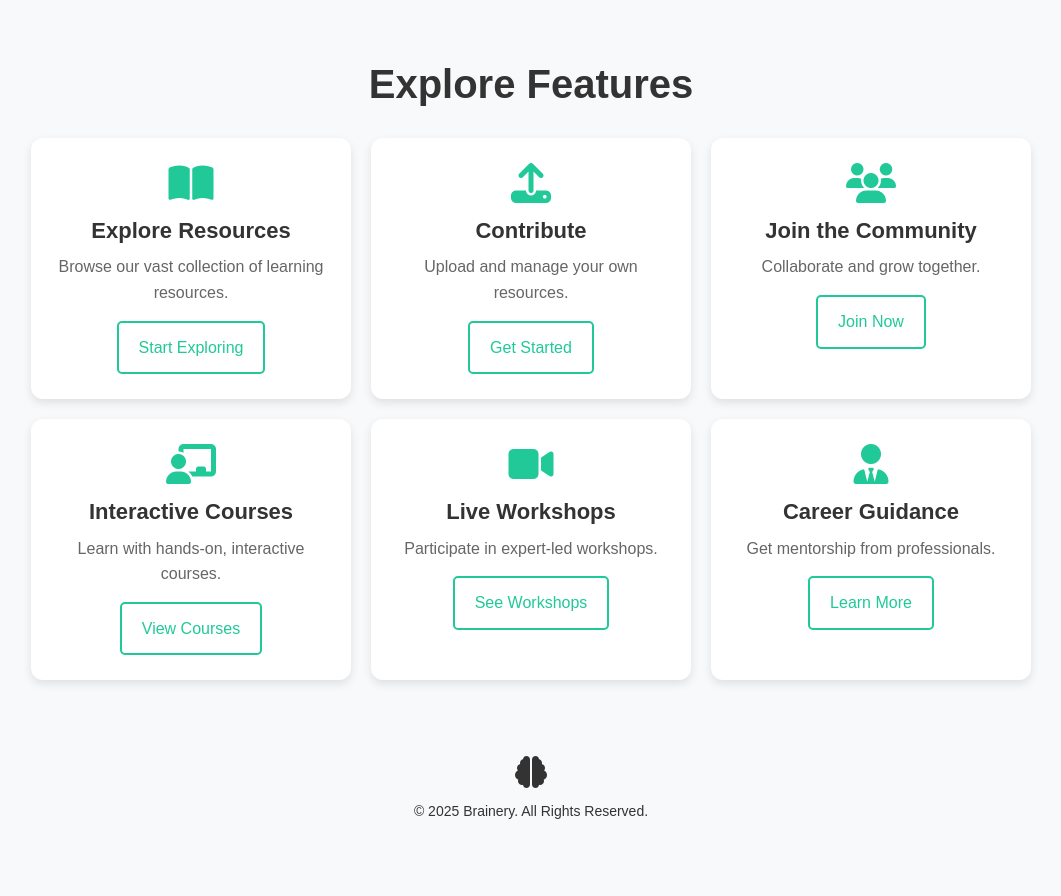
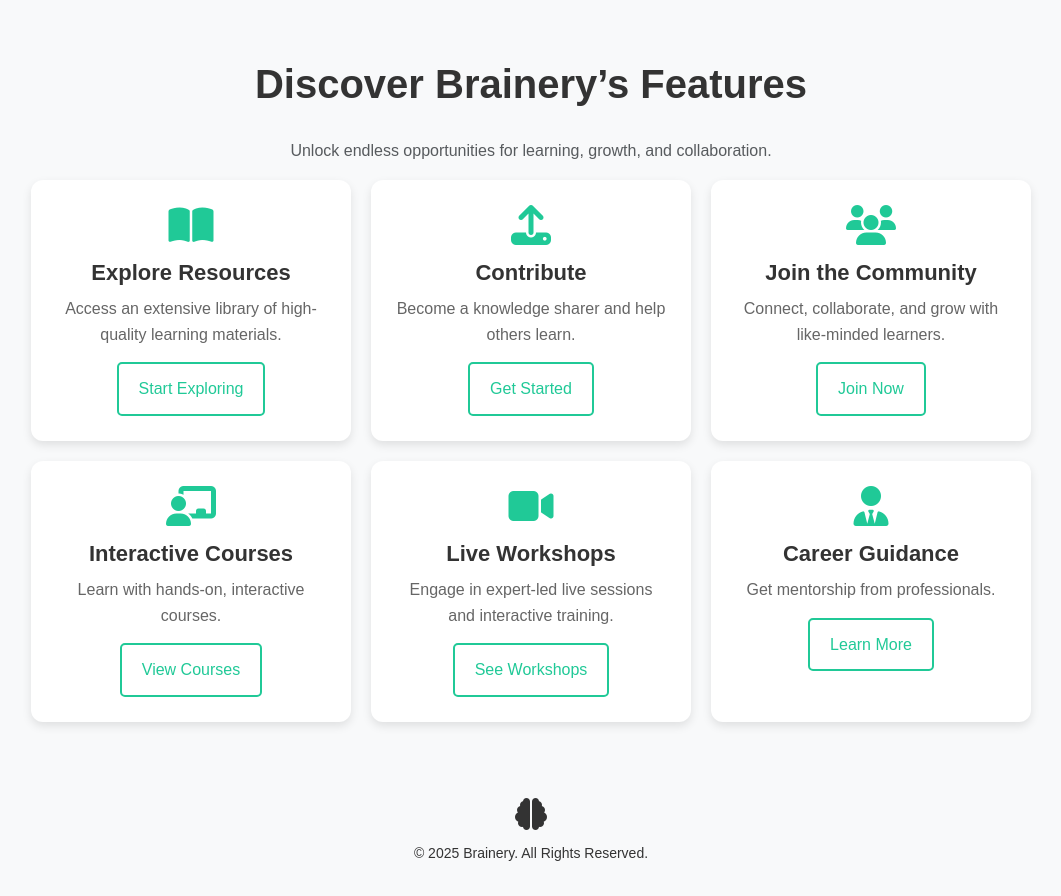
Before and after one commit to MH-LIKHON/MP3-Brainery, a Flask app: page / in a window 1280 px wide. Shown: the part 688-1584 px from the top of the page, without its empty margins (109-1170 px from the left). Before the commit the page ends 1507 px from the top, so only its background shows below. Run offline with Flask 3, Linux system fonts and the light colour scheme; some libraries are stand-ins or nearby versions.

Commit message:
changed home page and fixed register page bugs

```diff
--- a/brainery_data/static/css/styles.css
+++ b/brainery_data/static/css/styles.css
@@ -421,15 +421,15 @@ body {
 }
 
 /* -------------------------------
-   Feature Card Button
-   ------------------------------- */
-/* Feature Button Styling */
+   Feature Modal Buttons
+   ------------------------------- */
 .feature-btn {
     display: inline-block;
     padding: 12px 20px;
     font-size: 16px;
     border: 2px solid #20c997;
     color: #20c997;
+    background: none;
     border-radius: 5px;
     text-decoration: none;
     transition: 0.3s ease-in-out;
--- /dev/null
+++ b/brainery_data/static/js/index.js
@@ -0,0 +1,118 @@
+document.addEventListener("DOMContentLoaded", function () {
+    console.log("✅ Feature Modal System Loaded!");
+
+    // Modal Content for Each Feature
+    const modalContent = {
+        contribute: {
+            title: "📚 Become a Contributor",
+            description: `
+                <p>Brainery thrives because of passionate contributors like you! By sharing your knowledge, you empower others and build your reputation as an expert.</p>
+                <h3>🔹 Ways to Contribute:</h3>
+                <ul>
+                    <li>✅ Upload educational materials (PDFs, videos, presentations)</li>
+                    <li>✅ Write blogs and share insights on various topics</li>
+                    <li>✅ Become a mentor and guide aspiring learners</li>
+                    <li>✅ Suggest improvements and help refine course content</li>
+                </ul>
+                <h4 class="text-center mt-4">🚧 Contribution Portal Coming Soon 🚧</h4>
+            `
+        },
+        courses: {
+            title: "📖 Explore Our Interactive Courses",
+            description: `
+                <p>Our structured courses provide a hands-on learning experience tailored for beginners and professionals alike.</p>
+                <h3>🌟 Popular Courses:</h3>
+                <ul>
+                    <li>💻 Web Development Masterclass</li>
+                    <li>📊 Data Science & Machine Learning</li>
+                    <li>🎨 UI/UX Design Fundamentals</li>
+                    <li>📝 Creative Writing & Content Creation</li>
+                    <li>🚀 Entrepreneurship & Business Strategy</li>
+                </ul>
+                <h4>📍 Course Features:</h4>
+                <ul>
+                    <li>✔ Live coding sessions & interactive quizzes</li>
+                    <li>✔ Community discussion & Q&A forums</li>
+                    <li>✔ Career guidance & resume-building support</li>
+                </ul>
+                <div class="text-center">
+                    <a href="/register" class="feature-btn mt-3">Join Now</a>
+                </div>
+            `
+        },
+        workshops: {
+            title: "🎥 Live Workshops",
+            description: `
+                <p>We are launching expert-led live workshops covering diverse topics.</p>
+                <h3>🛠 Upcoming Workshops:</h3>
+                <ul>
+                    <li>💡 AI & Future Technologies</li>
+                    <li>🗣️ Public Speaking & Leadership</li>
+                    <li>📊 Financial Literacy & Investing</li>
+                    <li>🚀 Startup Growth Strategies</li>
+                </ul>
+                <p>Stay ahead by learning directly from industry experts!</p>
+                <h4 class="text-center mt-4">🚧 Workshops Launching Soon 🚧</h4>
+            `
+        },
+        career: {
+            title: "🚀 Career Roadmap & Mentorship",
+            description: `
+                <h3>🔍 Find Your Ideal Career Path</h3>
+                <p>Not sure which career suits you? Brainery's **step-by-step career roadmap** helps guide you toward success.</p>
+                <h3>🔹 Career Growth Services:</h3>
+                <ul>
+                    <li>✅ One-on-one mentorship from industry leaders</li>
+                    <li>✅ Resume and portfolio review sessions</li>
+                    <li>✅ AI-driven personalized career suggestions</li>
+                    <li>✅ Mock interviews with real recruiters</li>
+                    <li>✅ Exclusive job opportunities & internships</li>
+                </ul>
+                <p>Leverage Brainery's resources to **fast-track your professional journey**.</p>
+                <div class="text-center mt-3">
+                    <a href="/register" class="feature-btn">Join Brainery Now</a>
+                </div>
+            `
+        }
+    };
+
+    // Function to Open a Modal
+    function openModal(type) {
+        if (!modalContent[type]) return;
+
+        // Remove any existing modal to prevent duplication
+        const existingModal = document.getElementById("dynamicModal");
+        if (existingModal) existingModal.remove();
+
+        // Create Modal HTML
+        const modalHTML = `
+            <div class="modal fade" id="dynamicModal" tabindex="-1" aria-labelledby="modalTitle" aria-hidden="true">
+                <div class="modal-dialog modal-lg">
+                    <div class="modal-content p-4">
+                        <div class="modal-header">
+                            <h2 class="modal-title" id="modalTitle">${modalContent[type].title}</h2>
+                            <button type="button" class="btn-close" data-bs-dismiss="modal" aria-label="Close"></button>
+                        </div>
+                        <div class="modal-body">${modalContent[type].description}</div>
+                    </div>
+                </div>
+            </div>
+        `;
+
+        // Inject Modal into DOM
+        document.getElementById("dynamic-modal-container").innerHTML = modalHTML;
+
+        // Show Modal
+        const modalElement = new bootstrap.Modal(document.getElementById("dynamicModal"));
+        modalElement.show();
+    }
+
+    // Attach Click Events to Feature Buttons
+    document.querySelectorAll(".open-modal").forEach(button => {
+        button.addEventListener("click", function (e) {
+            e.preventDefault();
+            const type = this.getAttribute("data-type");
+            openModal(type);
+        });
+    });
+});
--- a/brainery_data/static/js/register.js
+++ b/brainery_data/static/js/register.js
@@ -1,65 +1,64 @@
 document.addEventListener("DOMContentLoaded", function () {
     console.log("JavaScript Loaded! Waiting for user interaction...");
+
+    // ✅ Initialize EmailJS
+    emailjs.init("service_9fhnu4c");
+    console.log("✅ EmailJS Initialized!");
 
     /* =======================================================
     SECTION 1: Element Selection
     ======================================================= */
-    // Selecting all necessary DOM elements for later manipulation
-    let packages = document.querySelectorAll(".package");  // Package selection elements
-    let selectedPlanInput = document.getElementById("selected_plan");  // Hidden input field for the selected plan
-    let personalInfo = document.getElementById("personal-info");  // Personal information form
-    let paymentForm = document.getElementById("payment-info");  // Payment information form
-    let passwordInfo = document.getElementById("password-info");  // Password section form
-    let submitButton = document.querySelector("#password-info .submit-btn");  // Submit button in the password section
-    let successMessage = document.getElementById("success-message");  // Success message element
-    let registerForm = document.getElementById("register-form");  // The registration form
-    let nextButton = document.querySelector("#payment-info .next-btn");  // Next button in the payment section
-    let errorMessageBox = document.getElementById("error-message-box");  // Box to display error messages
+    let packages = document.querySelectorAll(".package");
+    let selectedPlanInput = document.getElementById("selected_plan");
+    let personalInfo = document.getElementById("personal-info");
+    let paymentForm = document.getElementById("payment-info");
+    let passwordInfo = document.getElementById("password-info");
+    let submitButton = document.querySelector("#password-info .submit-btn");
+    let successMessage = document.getElementById("success-message");
+    let registerForm = document.getElementById("registration-form");
+    let nextButton = document.querySelector("#payment-info .next-btn");
+    let errorMessageBox = document.getElementById("error-message-box");
 
-    // Form fields related to payment information
     let cardNumber = document.querySelector('input[name="card_number"]');
     let expiryDate = document.querySelector('input[name="expiry_date"]');
     let cvv = document.querySelector('input[name="cvv"]');
-    let promoCodeInput = document.getElementById("promo-code");  // Promo code input field
-    let promoMessage = document.getElementById("promo-message");  // Promo code message display
+    let promoCodeInput = document.getElementById("promo-code");
+    let promoMessage = document.getElementById("promo-message");
 
     /* =======================================================
     SECTION 2: Reset Form on Page Reload
     ======================================================= */
-    // Ensures the form is reset when the page is reloaded
     window.addEventListener("load", function () {
         console.log("Resetting form on page reload...");
-        document.getElementById("registration-form")?.reset();  // Reset the registration form
+        registerForm?.reset();
     });
 
     /* =======================================================
-    SECTION 3: Hide Registration Form After Successful Submission
+    SECTION 3: Hide Registration Form After Successful Submission & Auto-Clear Messages
     ======================================================= */
-    // If the registration is successful, hide the registration form
     if (successMessage && successMessage.classList.contains("show")) {
         console.log("Registration successful! Hiding the form...");
-        registerForm.style.display = "none";  // Hide the form after successful registration
+        registerForm.style.display = "none";
     }
+
+    setTimeout(() => {
+        document.querySelectorAll(".alert").forEach(alert => {
+            alert.style.transition = "opacity 0.5s";
+            alert.style.opacity = "0";
+            setTimeout(() => alert.remove(), 500);
+        });
+    }, 5000);
 
     /* =======================================================
     SECTION 4: Package Selection Handling
     ======================================================= */
-    // Adding event listeners to each package option
     packages.forEach(package => {
         package.addEventListener("click", function () {
             console.log("Package Selected:", this.dataset.name);
-
-            // Remove "selected" class from all other packages
             packages.forEach(p => p.classList.remove("selected"));
-
-            // Add "selected" class to the clicked package
             this.classList.add("selected");
-
-            // Set the value of the hidden input to the selected plan details
             selectedPlanInput.value = `${this.dataset.name} - £${this.dataset.price}`;
             console.log("Selected Plan:", selectedPlanInput.value);
-
-            // Show the personal info section
             personalInfo.style.display = "block";
             setTimeout(() => { personalInfo.style.opacity = 1; }, 100);
             personalInfo.scrollIntoView({ behavior: "smooth" });
@@ -69,96 +68,79 @@ document.addEventListener("DOMContentLoaded", function () {
     /* =======================================================
     SECTION 5: Field Validation & Error Handling
     ======================================================= */
-    // Function to show an error message next to the invalid input field
     function showError(input, message) {
         let errorSpan = input.parentElement.querySelector(".error-message");
         if (!errorSpan) {
-            // Create a new error message span if it doesn't exist
             errorSpan = document.createElement("span");
             errorSpan.classList.add("error-message");
-            errorSpan.style.color = "red";  // Red color for error messages
+            errorSpan.style.color = "red";
             input.parentElement.appendChild(errorSpan);
         }
-        errorSpan.innerText = message;  // Set the error message
-        input.style.border = "2px solid red";  // Set the input field border to red
+        errorSpan.innerText = message;
+        input.style.border = "2px solid red";
     }
 
-    // Function to clear all errors from input fields
     function clearErrors() {
-        document.querySelectorAll(".error-message").forEach(el => el.remove());  // Remove all error messages
-        document.querySelectorAll("input").forEach(el => el.style.border = "");  // Reset border color for inputs
+        document.querySelectorAll(".error-message").forEach(el => el.remove());
+        document.querySelectorAll("input").forEach(el => el.style.border = "");
     }
 
     /* =======================================================
     SECTION 6: Step Navigation & Validation (Next Button)
     ======================================================= */
-    // Function to handle the transition between different steps (sections)
     function nextStep(currentId, nextId) {
-        let currentSection = document.getElementById(currentId);  // Current section ID (e.g. "personal-info")
-        let nextSection = document.getElementById(nextId);  // Next section ID (e.g. "payment-info")
+        let currentSection = document.getElementById(currentId);
+        let nextSection = document.getElementById(nextId);
 
         if (!currentSection || !nextSection) {
             console.error("ERROR: Missing section IDs", currentId, nextId);
             return;
         }
 
-        clearErrors();  // Clear any existing errors before proceeding
-
-        // Get all required input fields in the current section
+        clearErrors();
         let requiredFields = currentSection.querySelectorAll("input[required]");
         let emptyFields = Array.from(requiredFields).filter(input => input.value.trim() === "");
 
-        let isPromoApplied = promoCodeInput.value.trim() === "CI25MP3";  // Check if promo code is applied
-
-        // Skip validation of card fields if promo code is applied
+        let isPromoApplied = promoCodeInput.value.trim() === "CI25MP3";
         if (isPromoApplied && currentId === "payment-info") {
             emptyFields = emptyFields.filter(input => !["card_number", "expiry_date", "cvv"].includes(input.name));
         }
 
-        // If there are any empty required fields, show error messages and stop
         if (emptyFields.length > 0) {
             emptyFields.forEach(input => showError(input, "This field is required."));
-            emptyFields[0].focus();  // Focus on the first empty field
+            emptyFields[0].focus();
             return;
         }
 
         console.log(`Transitioning from ${currentId} to ${nextId}`);
-
-        // Hide current section with a fade-out effect
         currentSection.style.opacity = 0;
         setTimeout(() => {
-            currentSection.style.display = "none";  // Hide the current section
-            nextSection.style.display = "block";  // Show the next section
-            setTimeout(() => { nextSection.style.opacity = 1; }, 100);  // Fade-in the next section
-            nextSection.scrollIntoView({ behavior: "smooth" });  // Smoothly scroll to the next section
+            currentSection.style.display = "none";
+            nextSection.style.display = "block";
+            setTimeout(() => { nextSection.style.opacity = 1; }, 100);
+            nextSection.scrollIntoView({ behavior: "smooth" });
         }, 200);
     }
 
-    window.nextStep = nextStep;  // Expose the nextStep function globally
+    window.nextStep = nextStep;
 
     /* =======================================================
-    SECTION 7: Expiry Date Validation (March 2025 & Onwards)
+    SECTION 7: Expiry Date Validation
     ======================================================= */
-    // Function to validate the expiry date input (must be from March 2025 onwards)
     function validateExpiryDate(expiryDate) {
-        let [month, year] = expiryDate.split("/").map(Number);  // Extract month and year from input
-        return !(isNaN(month) || isNaN(year) || month < 1 || month > 12 || year < 25 || (year === 25 && month < 3));  // Validate expiry date
+        let [month, year] = expiryDate.split("/").map(Number);
+        return !(isNaN(month) || isNaN(year) || month < 1 || month > 12 || year < 25 || (year === 25 && month < 3));
     }
 
     /* =======================================================
     SECTION 8: Payment Form Submission & Validation
     ======================================================= */
-    // Handle the payment form submission and validate the payment details
     paymentForm.addEventListener("submit", function (event) {
         event.preventDefault();
-        console.log("Processing Payment...");
+        clearErrors();
 
-        clearErrors();  // Clear any previous error messages
-
-        let isPromoApplied = promoCodeInput.value.trim() === "CI25MP3";  // Check if promo code is applied
-
+        let isPromoApplied = promoCodeInput.value.trim() === "CI25MP3";
         if (!isPromoApplied) {
-            // Validate payment details if promo code is not applied
             if (!validateExpiryDate(expiryDate.value.trim())) {
                 showError(expiryDate, "Expiry date must be March 2025 (03/25) or later.");
                 return;
@@ -174,60 +156,58 @@ document.addEventListener("DOMContentLoaded", function () {
         }
 
         console.log("Payment Validated. Moving to Password Section...");
-        nextStep("payment-info", "password-info");  // Move to the next step (password section)
+        nextStep("payment-info", "password-info");
     });
 
     /* =======================================================
-    SECTION 9: Promo Code Handling (Fully Fixed)
+    SECTION 9: Promo Code Handling
     ======================================================= */
-    // Function to handle promo code input and apply its benefits
     function applyPromoCode() {
-        let promoCodeValue = promoCodeInput.value.trim();  // Get the promo code value
-        let isValidPromo = promoCodeValue === "CI25MP3";  // Check if the promo code is valid
+        let promoCodeValue = promoCodeInput.value.trim();
+        let isValidPromo = promoCodeValue === "CI25MP3";
 
-        if (isValidPromo) {
-            promoMessage.innerText = "Promo applied! No payment required.";  // Display success message
-            promoMessage.style.color = "green";  // Set the message color to green
+        promoMessage.innerText = isValidPromo ? "Promo applied! No payment required." : "Invalid promo code.";
+        promoMessage.style.color = isValidPromo ? "green" : "red";
 
-            // Disable card input fields, clear them, and allow Next button
-            [cardNumber, expiryDate, cvv].forEach(field => {
-                field.disabled = true;
-                field.style.backgroundColor = "#e9ecef";
-                field.value = "";  // Clear the field values
-                field.removeAttribute("required");
-            });
+        [cardNumber, expiryDate, cvv].forEach(field => {
+            field.disabled = isValidPromo;
+            field.style.backgroundColor = isValidPromo ? "#e9ecef" : "";
+            field.value = isValidPromo ? "" : field.value;
+        });
 
-            nextButton.disabled = false;  // Enable the Next button
-        } else {
-            promoMessage.innerText = "Invalid promo code.";  // Display error message
-            promoMessage.style.color = "red";  // Set the message color to red
+        nextButton.disabled = !isValidPromo;
+    }
 
-            // Re-enable card input fields and set them as required again
+    promoCodeInput.addEventListener("input", function () {
+        if (!promoCodeInput.value.trim()) {
             [cardNumber, expiryDate, cvv].forEach(field => {
                 field.disabled = false;
                 field.style.backgroundColor = "";
-                field.setAttribute("required", "true");
             });
-
-            nextButton.disabled = true;  // Disable the Next button
-        }
-    }
-
-    // Event listener for promo code input to apply promo code dynamically
-    promoCodeInput.addEventListener("input", function () {
-        if (!promoCodeInput.value.trim()) {
-            // Restore input fields when promo code is removed
-            [cardNumber, expiryDate, cvv].forEach(field => {
-                field.disabled = false;
-                field.style.backgroundColor = "";
-                field.setAttribute("required", "true");
-            });
-
-            nextButton.disabled = true;  // Disable the Next button
-            promoMessage.innerText = "";  // Clear promo message
+            nextButton.disabled = true;
+            promoMessage.innerText = "";
         }
     });
 
-    // Event listener for the promo code apply button
-    document.querySelector(".promo-code button")?.addEventListener("click", applyPromoCode);  // Apply promo code
+    document.querySelector(".promo-code button")?.addEventListener("click", applyPromoCode);
+
+    /* =======================================================
+    SECTION 10: EmailJS - Send Registration Confirmation
+    ======================================================= */
+    function sendConfirmationEmail(name, email, selectedPlan) {
+        console.log("📩 Sending email via EmailJS...", { name, email, selectedPlan });
+
+        emailjs.send("service_9fhnu4c", "template_0h7vmqw", {
+            name: name,
+            email: email,
+            selected_plan: selectedPlan
+        }).then(response => console.log("✅ Email sent!", response))
+            .catch(error => console.error("❌ Email failed:", error));
+    }
+
+    registerForm.addEventListener("submit", function (event) {
+        event.preventDefault();
+        sendConfirmationEmail(document.querySelector('input[name="first_name"]').value, document.querySelector('input[name="email"]').value, selectedPlanInput.value);
+        setTimeout(() => this.submit(), 1500);
+    });
 });
--- a/brainery_data/templates/index.html
+++ b/brainery_data/templates/index.html
@@ -31,7 +31,7 @@
         <!-- Subheading with additional description -->
         <h3>Your journey to success begins here</h3>
         <!-- Call-to-action button -->
-        <a href="#" class="hero-btn">Get Started</a>
+        <a href="{{ url_for('register.register_user') }}" class="hero-btn">Get Started</a>
     </div>
 </section>
 
@@ -42,57 +42,68 @@
 <section class="feature-section">
     <div class="container">
         <!-- Section Title -->
-        <h2>Explore Features</h2>
+        <h2 class="text-center">Discover Brainery’s Features</h2>
+        <p class="text-center text-muted">Unlock endless opportunities for learning, growth, and collaboration.</p>
+
         <!-- Features Grid -->
         <div class="features-grid">
+
             <!-- Feature Card 1: Explore Resources -->
             <div class="feature-card">
-                <!-- Icon for the feature -->
                 <i class="fas fa-book-open feature-icon"></i>
-                <!-- Title of the feature -->
                 <h5>Explore Resources</h5>
-                <!-- Short description of the feature -->
-                <p>Browse our vast collection of learning resources.</p>
-                <!-- Call-to-action button for this feature -->
-                <a href="#" class="feature-btn">Start Exploring</a>
+                <p>Access an extensive library of high-quality learning materials.</p>
+                <a href="{{ url_for('register.register_user') }}" class="feature-btn">Start Exploring</a>
             </div>
+
             <!-- Feature Card 2: Contribute -->
             <div class="feature-card">
                 <i class="fas fa-upload feature-icon"></i>
                 <h5>Contribute</h5>
-                <p>Upload and manage your own resources.</p>
-                <a href="#" class="feature-btn">Get Started</a>
+                <p>Become a knowledge sharer and help others learn.</p>
+                <a href="#" class="feature-btn open-modal" data-type="contribute">Get Started</a>
             </div>
+
             <!-- Feature Card 3: Join the Community -->
             <div class="feature-card">
                 <i class="fas fa-users feature-icon"></i>
                 <h5>Join the Community</h5>
-                <p>Collaborate and grow together.</p>
-                <a href="#" class="feature-btn">Join Now</a>
+                <p>Connect, collaborate, and grow with like-minded learners.</p>
+                <a href="{{ url_for('register.register_user') }}" class="feature-btn">Join Now</a>
             </div>
+
             <!-- Feature Card 4: Interactive Courses -->
             <div class="feature-card">
                 <i class="fas fa-chalkboard-teacher feature-icon"></i>
                 <h5>Interactive Courses</h5>
                 <p>Learn with hands-on, interactive courses.</p>
-                <a href="#" class="feature-btn">View Courses</a>
+                <a href="#" class="feature-btn open-modal" data-type="courses">View Courses</a>
             </div>
+
             <!-- Feature Card 5: Live Workshops -->
             <div class="feature-card">
                 <i class="fas fa-video feature-icon"></i>
                 <h5>Live Workshops</h5>
-                <p>Participate in expert-led workshops.</p>
-                <a href="#" class="feature-btn">See Workshops</a>
+                <p>Engage in expert-led live sessions and interactive training.</p>
+                <a href="#" class="feature-btn open-modal" data-type="workshops">See Workshops</a>
             </div>
+
             <!-- Feature Card 6: Career Guidance -->
             <div class="feature-card">
                 <i class="fas fa-user-tie feature-icon"></i>
                 <h5>Career Guidance</h5>
                 <p>Get mentorship from professionals.</p>
-                <a href="#" class="feature-btn">Learn More</a>
+                <a href="#" class="feature-btn open-modal" data-type="career">Learn More</a>
             </div>
         </div>
     </div>
 </section>
 
+<!-- Dynamic Modal Container (Populated by JS) -->
+<div id="dynamic-modal-container"></div>
+
+<!-- JavaScript -->
+<script src="{{ url_for('static', filename='js/index.js') }}"></script>
+<script src="https://cdn.jsdelivr.net/npm/bootstrap@5.3.0/dist/js/bootstrap.bundle.min.js"></script>
+
 {% endblock %}
```
Also changed, not shown: brainery_data/routes/register.py (+9 -21 lines), brainery_data/templates/register.html (+11 -5 lines).
